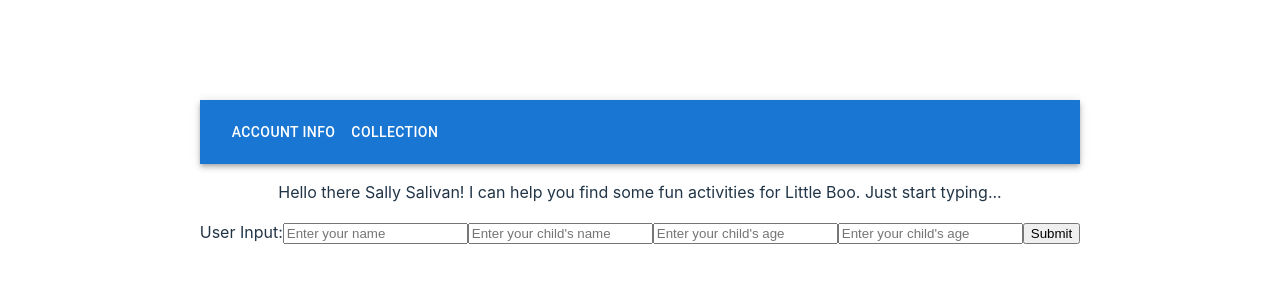
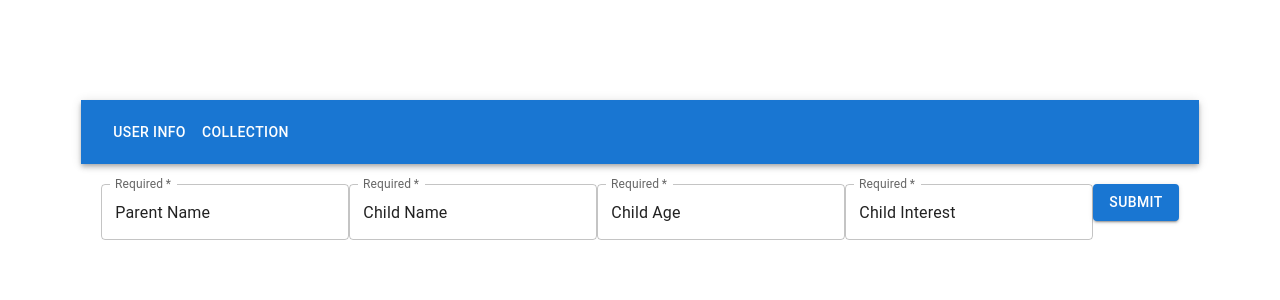
Before and after one commit to pattpjy/playpal_ai, a React (Vite) app: page /user in a window 1280 px wide. Shown: the top 300 px of the page. Built offline with nearby package versions, Linux system fonts and the light colour scheme.

Commit message:
Add MUI userform

```diff
--- a/src/App.jsx
+++ b/src/App.jsx
@@ -20,12 +20,7 @@ export const App = () => {
   return (
     <>
       <NavBar />
-      {greeting && (
-        <p>
-          Hello there {current_user.userName}! I can help you find some fun
-          activities for {current_user.childName}. Just start typing...
-        </p>
-      )}
+
       <Routes>
         <Route exact path='/' element={<Chat user={current_user} />} />
         <Route exact path='/user' element={<UserForm />} />
--- a/src/AppBar/NavBar.tsx
+++ b/src/AppBar/NavBar.tsx
@@ -10,7 +10,9 @@ export default function NavBar() {
     <Box sx={{ flexGrow: 1 }}>
       <AppBar position='static'>
         <Toolbar>
-          <Button color='inherit'>Account Info</Button>
+          <Button content='a' href='/user' color='inherit'>
+            User Info
+          </Button>
           <Button color='inherit'>Collection</Button>
         </Toolbar>
       </AppBar>
--- a/src/features/Chat/Chat.tsx
+++ b/src/features/Chat/Chat.tsx
@@ -11,7 +11,7 @@ export const Chat: React.FC<{ user: User }> = ({ user }) => {
     text: '',
     activities_list: [],
   });
-
+  const [greeting, setGreeting] = useState(true);
   const postChat = () => {
     return Promise.resolve({
       response: {
@@ -99,13 +99,19 @@ export const Chat: React.FC<{ user: User }> = ({ user }) => {
 
   return (
     <>
+      {greeting && (
+        <p>
+          Hello there {current_user.userName}! I can help you find some fun
+          activities for {current_user.childName}. Just start typing...
+        </p>
+      )}
       <PromptForm onSubmit={handleFormData} />
       <Box sx={{ p: 5, boxShadow: 1 }}>
         <Box
           sx={{ display: 'flex', flexDirection: 'row', alignItems: 'flex-end' }}
         >
           <Typography variant='h5'>{user.userName}: </Typography>
-          <Typography variant='body1'>
+          <Typography variant='body1' sx={{ pl: 2 }}>
             {queryText
               ? `You asked: ${queryText}`
               : 'Type a question to get started!'}
--- a/src/features/Chat/DisplayChat.tsx
+++ b/src/features/Chat/DisplayChat.tsx
@@ -19,12 +19,7 @@ import { TextDisplay } from '../../component/common/Chat/TextDisplay';
 export const DisplayChat = ({ text, activities_list, user }) => {
   return (
     <div>
-      <Box
-      // sx={{
-      //   padding: '10px',
-      //   borderRadius: '5px',
-      // }}
-      >
+      <Box>
         <Box
           mt={4}
           sx={{
--- a/src/features/User_form.tsx
+++ b/src/features/User_form.tsx
@@ -1,5 +1,6 @@
 import React, { useState } from 'react';
 import { User } from '../model/model_user';
+import { Button, TextField } from '@mui/material';
 
 const UserForm = (User: User) => {
   const [input, setInput] = useState<User>();
@@ -10,30 +11,38 @@ const UserForm = (User: User) => {
   };
 
   return (
-    <>
+    <div style={{ margin: '20px' }}>
       <form onSubmit={handleSubmit}>
-        <label>
-          User Input:
-          <input type='text' placeholder='Enter your name' name='userName' />
-          <input
-            type='text'
-            placeholder="Enter your child's name"
-            name='childName'
-          />
-          <input
-            type='text'
-            placeholder="Enter your child's age"
-            name='childAge'
-          />
-          <input
-            type='text'
-            placeholder="Enter your child's age"
-            name='childInterest'
-          />
-        </label>
-        <input type='submit' value='Submit' />
+        <TextField
+          required
+          id='outlined-required'
+          label='Required'
+          defaultValue='Parent Name'
+        />
+        <TextField
+          required
+          id='outlined-required'
+          label='Required'
+          defaultValue='Child Name'
+        />
+        <TextField
+          required
+          id='outlined-required'
+          label='Required'
+          defaultValue='Child Age'
+        />
+        <TextField
+          required
+          id='outlined-required'
+          label='Required'
+          defaultValue='Child Interest'
+        />
+        <Button variant='contained' onClick={handleSubmit}>
+          Submit
+          <input type='submit' value='submit' style={{ display: 'none' }} />
+        </Button>
       </form>
-    </>
+    </div>
   );
 };
 
```
